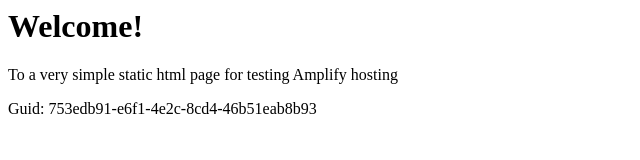
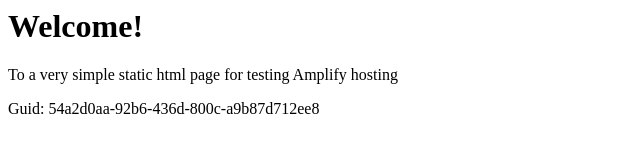
Before and after one commit to aws-aemilia-mxp/Github-PR-Commit-Integration-Test-DoNotTouch-GitHubWebhookPushCanaryTest-v1-preprod-eu-south-1, a website: page src/index.html in a window 1280 px wide. Shown: the full height of the page, 0-640 px from the left. Drawn offline with Linux system fonts and the light colour scheme.

Commit message:
commit from integ tests

```diff
--- a/src/index.html
+++ b/src/index.html
@@ -12,6 +12,6 @@
 <body>
     <h1>Welcome!</h1>
     <p>To a very simple static html page for testing Amplify hosting</p>
-    <p>Guid: 753edb91-e6f1-4e2c-8cd4-46b51eab8b93</p></body>
+    <p>Guid: 54a2d0aa-92b6-436d-800c-a9b87d712ee8</p></body>
 
 </html>
```
